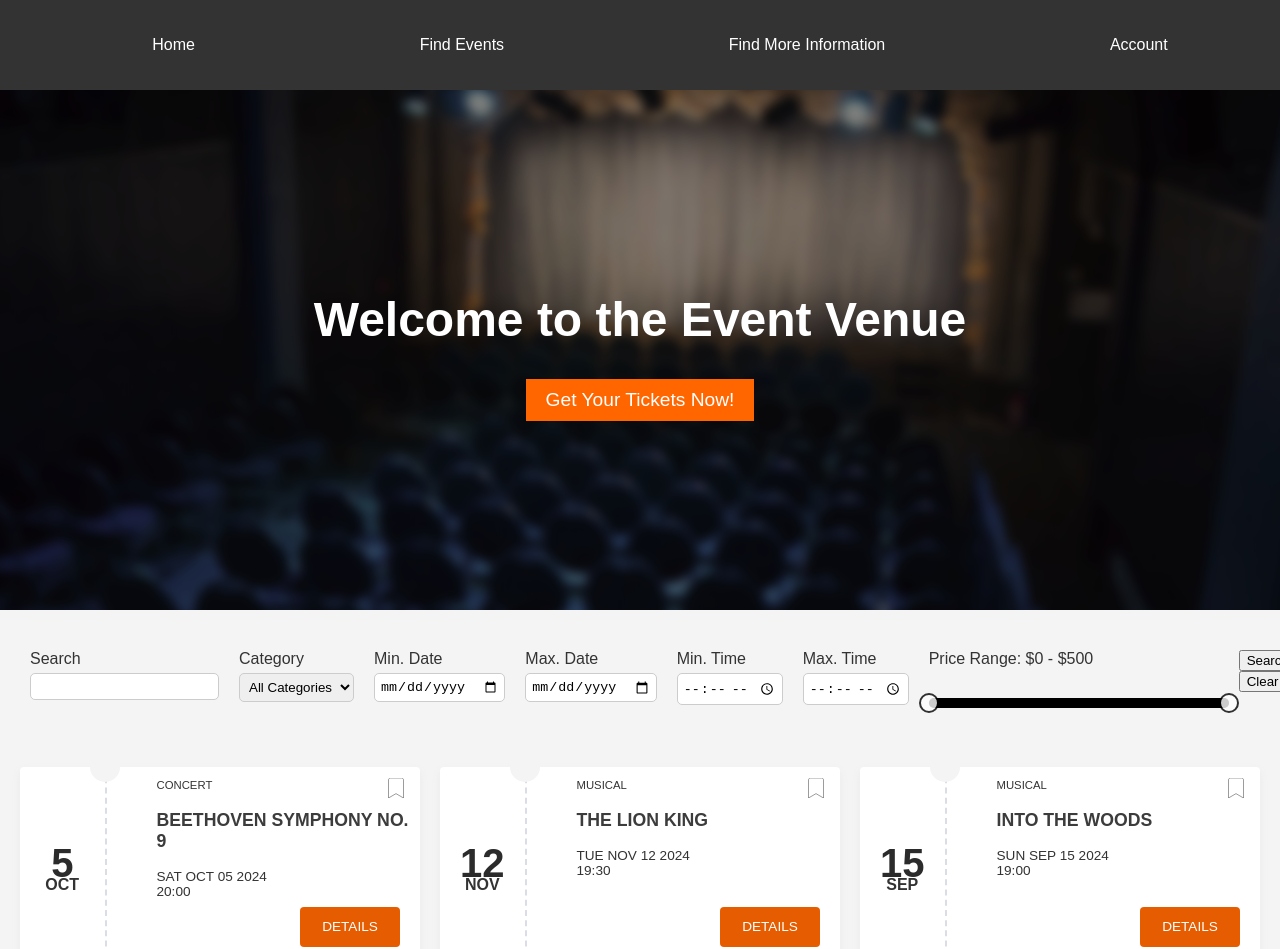
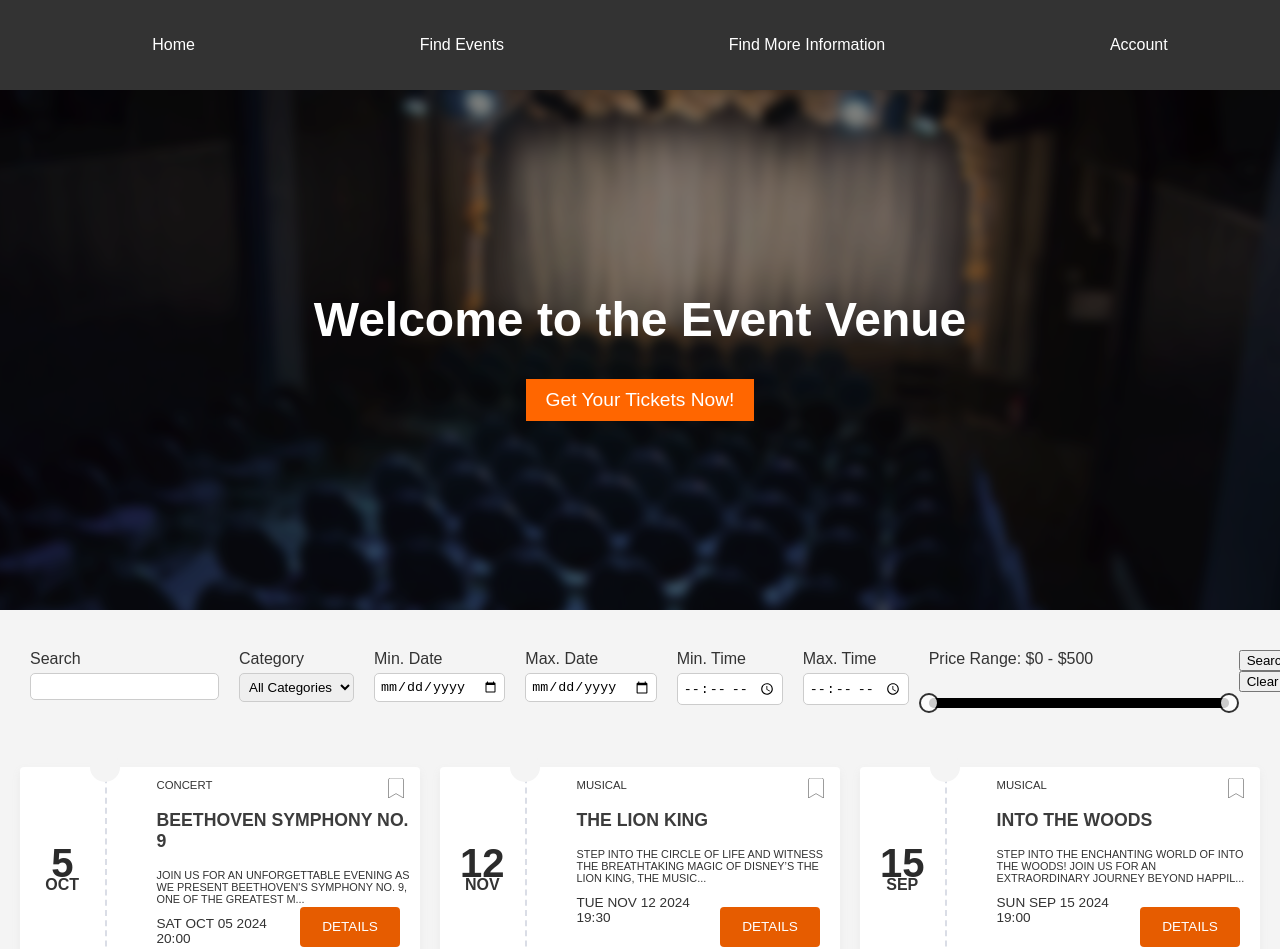
Before and after one commit to sosophia10/EventVenueV5, a React (Create React App) app: page /#/ in a window 1280 px wide. Shown: the top 949 px of the page. Built offline with nearby package versions, Linux system fonts and the light colour scheme.

Commit message:
Event Card Description and Category

```diff
--- a/src/components/EventCard.js
+++ b/src/components/EventCard.js
@@ -14,6 +14,11 @@ function EventCard({ event }) {
     }));
   };
 
+  const truncateDescription = (text, maxLength) => {
+    if (text.length <= maxLength) return text;
+    return text.slice(0, maxLength) + '...';
+  };
+
   return (
     <div className="row">
       {event.eventDetails.map((detail, index) => (
@@ -25,8 +30,10 @@ function EventCard({ event }) {
             </time>
           </section>
           <section className="card-cont">
-            <small>{event.category}</small>
+            <small>{event.category}</small> {/* Category is already displayed */}
             <h3>{event.eventName}</h3>
+            <p>{truncateDescription(event.description, 100)}</p>
+
             <div className="even-date">
               <i className="fa fa-calendar"></i>
               <time>
--- a/src/styles.css
+++ b/src/styles.css
@@ -152,6 +152,10 @@ footer ul li a:hover {
   gap: 0 20px;
   /* Spacing between the cards */
   padding: 20px;
+}
+
+.card-cont p {
+  font-size: 0.8em; /* Adjust this value to make the text smaller or larger */
 }
 
 .card {
```
Also changed, not shown: src/pages/Home.js (line endings or trailing spaces).
